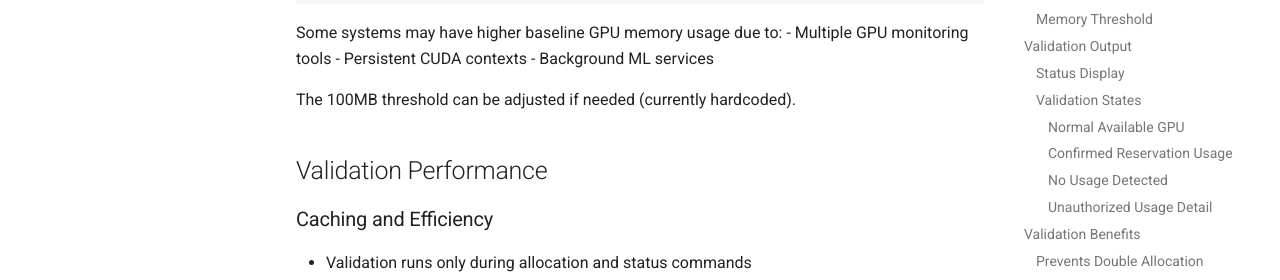
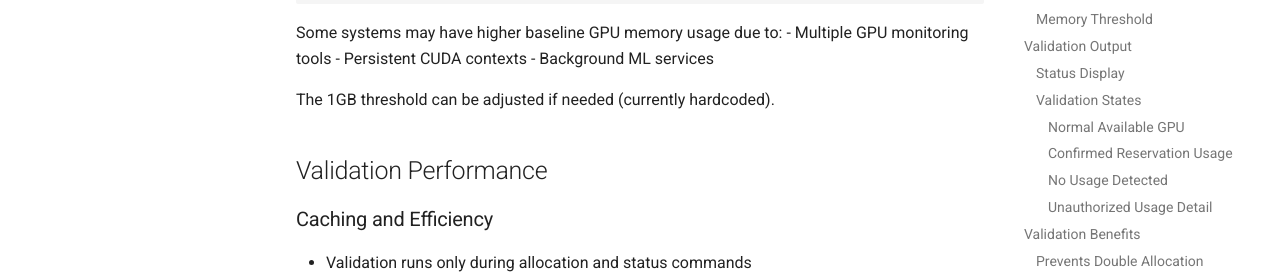
Before and after one commit to russellb/canhazgpu, an MkDocs documentation site: the page built from docs/features-validation.md, in a window 1280 px wide and 900 px high, scrolled down 3526 px. Shown: the part 170-450 px from the top of the window. Built offline with MkDocs 1.6.1 and Material for MkDocs 9.7.7, drawn with Linux system fonts in a browser that asks for light colours; comment, search, counter and statistics services are not loaded; some of the changed text lies outside the part shown.

Commit message:
Make unreserved "in use" threashold 1 GB instead of 100 MB
On a dev system, I see an idle GPU sitting at 550 MB usage for some
reason. It should be considered available for our purposes. This may
need to be configurable with an optional command line argument at some
point.

Signed-off-by: Russell Bryant <rbryant@redhat.com>

```diff
--- a/docs/features-validation.md
+++ b/docs/features-validation.md
@@ -21,10 +21,10 @@ For each GPU process, canhazgpu identifies the owner:
 3. **Username resolution**: Convert UID to username using system user database
 
 ### Memory Threshold
-GPUs with more than **100MB** of memory usage are considered "in use":
+GPUs with more than **1GB** of memory usage are considered "in use":
 
-- **Below 100MB**: Baseline GPU driver usage, considered available
-- **Above 100MB**: Active workload detected, GPU marked as in use
+- **Below 1GB**: Baseline GPU driver usage, considered available
+- **Above 1GB**: Active workload detected, GPU marked as in use
 
 ## Validation Output
 
@@ -158,7 +158,7 @@ Some systems may have higher baseline GPU memory usage due to:
 - Persistent CUDA contexts
 - Background ML services
 
-The 100MB threshold can be adjusted if needed (currently hardcoded).
+The 1GB threshold can be adjusted if needed (currently hardcoded).
 
 ## Validation Performance
 
```
Also changed, not shown: CLAUDE.md (+1 -1 lines), docs/features-unreserved.md (+2 -2 lines), 2 other files.
